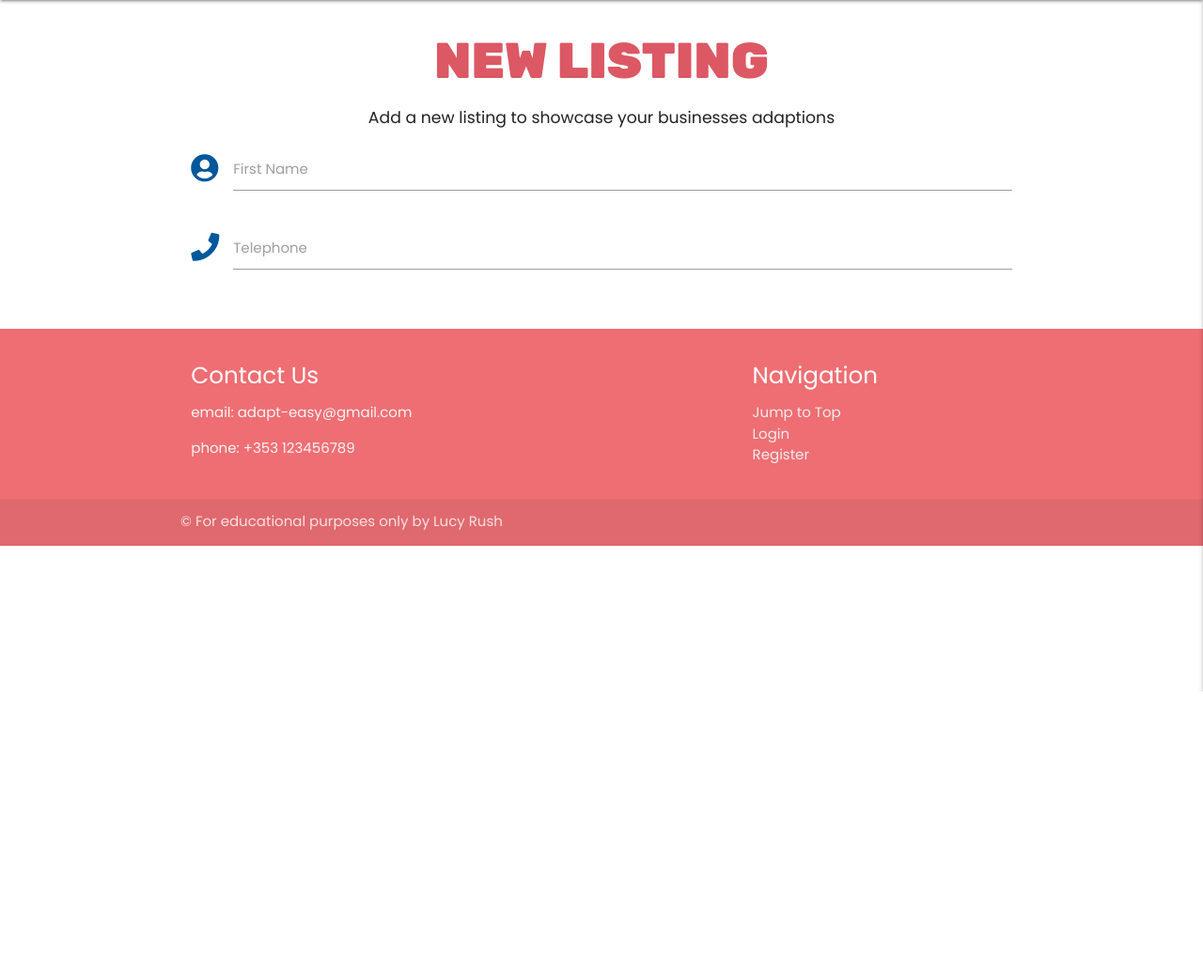
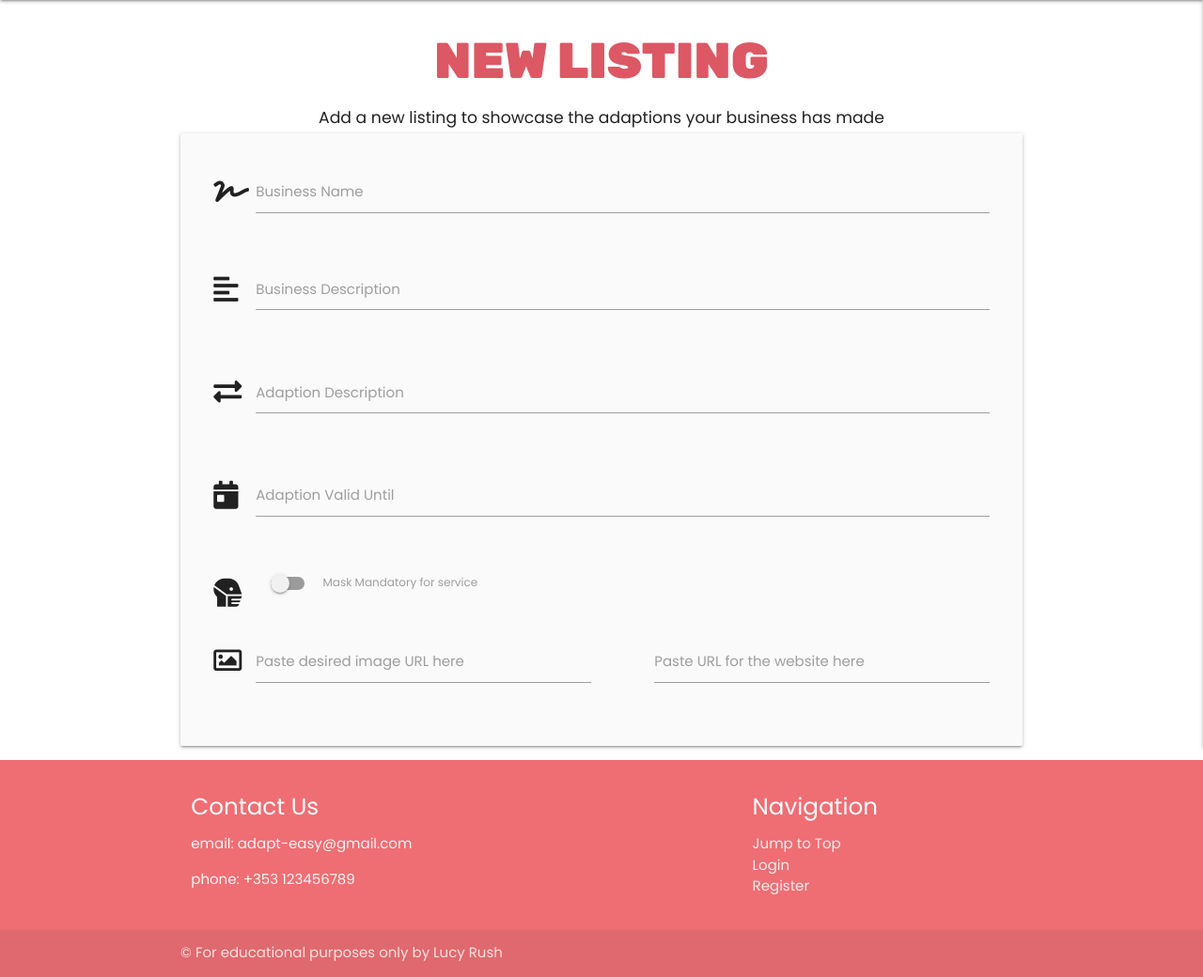
Before and after one commit to lucyrush/adapt-easy, a Flask app: page /new_listing in a window 1280 px wide. Shown: the part 64-1104 px from the top of the page at 94% size. Before the commit the page ends 800 px from the top, so only its background shows below. Run offline with Flask 2, Linux system fonts and the light colour scheme; some libraries are stand-ins or nearby versions.

Commit message:
Add adaption form input fields

```diff
--- a/static/css/style.css
+++ b/static/css/style.css
@@ -50,6 +50,7 @@ body{
 .adaption-text {
     font-family: 'Rubik', sans-serif;
     color: black;
+    text-transform: uppercase;
 }
 
 .mandatory-text {
--- a/static/js/script.js
+++ b/static/js/script.js
@@ -1,3 +1,13 @@
-$(document).ready(function(){
-    $('.sidenav').sidenav({edge: "right"});
-  });
+$(document).ready(function () {
+    $(".sidenav").sidenav({edge: "right"});
+    $(".collapsible").collapsible();
+    $(".tooltipped").tooltip();
+    $(".datepicker").datepicker({
+        format: "dd mmmm, yyyy",
+        yearRange: 3,
+        showClearBtn: true,
+        i18n: {
+            done: "Select"
+        }
+    });
+});
--- a/templates/new_listing.html
+++ b/templates/new_listing.html
@@ -1,21 +1,94 @@
-{% extends "base.html" %}
-{% block content %}
+{% extends "base.html" %} {% block content %}
 
-    <h2 class="page-heading center-align"> New Listing </h2>
-    <h6 class="page-intro center-align"> Add a new listing to showcase your businesses adaptions  </h6>
+<h2 class="page-heading center-align">New Listing</h2>
+<h6 class="page-intro center-align">
+  Add a new listing to showcase the adaptions your business has made
+</h6>
 
-    <div class="row">
+<div class="row card-panel grey lighten-5">
   <form class="col s12" method="POST" action="">
     <div class="row">
       <div class="input-field col s12">
-                    <i class="fas fa-user-circle prefix light-blue-text text-darken-4"></i>
-                    <input id="icon_prefix" type="text" class="validate">
-                    <label for="icon_prefix">First Name</label>
+        <i class="fas fa-signature prefix text-darken-8"></i>
+        <input
+          id="business_name"
+          name="business_name"
+          minlength="5"
+          maxlength="50"
+          type="text"
+          class="validate"
+          required
+        />
+        <label for="business_name">Business Name</label>
       </div>
+    </div>
+    <div class="row">
       <div class="input-field col s12">
-                    <i class="fas fa-phone prefix light-blue-text text-darken-4"></i>
-                    <input id="icon_telephone" type="tel" class="validate">
-                    <label for="icon_telephone">Telephone</label>
+        <i class="fas fa-align-left prefix text-darken-4"></i>
+        <textarea
+          id="business_description"
+          name="business_description"
+          minlength="5"
+          maxlength="200"
+          class="materialize-textarea validate"
+          required
+        ></textarea>
+        <label for="business_description">Business Description</label>
+      </div>
+    </div>
+    <div class="row">
+      <div class="input-field col s12">
+        <i class="fas fa-exchange-alt prefix text-darken-4"></i>
+        <textarea
+          id="adaption_description"
+          name="adaption_description"
+          minlength="5"
+          maxlength="200"
+          class="materialize-textarea validate"
+          required
+        ></textarea>
+        <label for="adaption_description">Adaption Description</label>
+      </div>
+    </div>
+    <div class="row">
+      <div class="input-field col s12">
+        <i class="fas fa-calendar-day prefix"></i>
+        <input
+          id="valid_until"
+          name="valid_until"
+          type="text"
+          class="datepicker validate"
+          required
+        />
+        <label for="valid_until">Adaption Valid Until</label>
+      </div>
+    </div>
+    <div class="row">
+      <div class="input-field col s12">
+        <div class="switch">
+          <i class="fas fa-head-side-mask prefix"></i>
+          <label for="mask_mandatory">
+            <input type="checkbox" id="mask_mandatory" name="mask_mandatory" />
+            <span class="lever"></span>
+            Mask Mandatory for service
+          </label>
+        </div>
+      </div>
+    </div>
+    <div class="row">
+      <div class="input-field col s6">
+        <i class="far fa-image prefix"></i>
+        <input id="image_url"
+          name="image_url"
+          class="validate" />
+        <label for="image_url">Paste desired image URL here</label>
+      </div>
+      <div class="input-field col s6">
+        <i class="fas fa-browser prefix"></i>
+        <input id="website_url"
+          name="website_url"
+          class="validate" />
+        <label for="website_url">Paste URL for the website here</label>
       </div>
     </div>
   </form>
```
Lines whose indentation alone changed are shown as unchanged.
